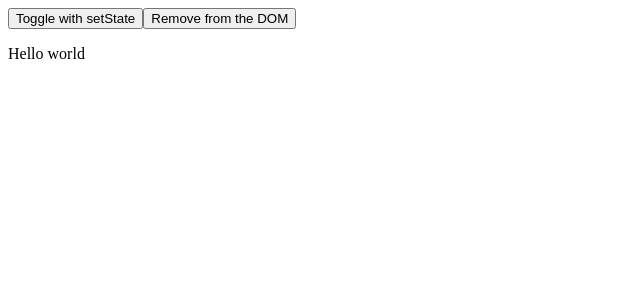
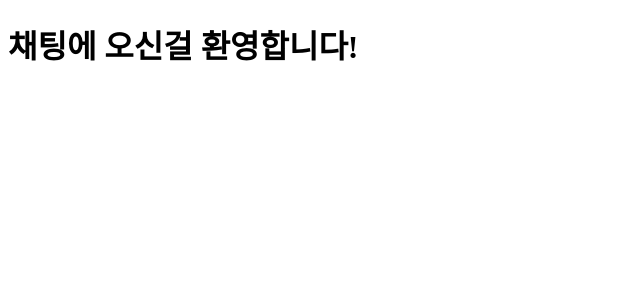
Before and after one commit to vin-jaehong/practice-react-official-document, a React (Create React App) app: page / in a window 1280 px wide. Shown: the top 300 px of the page, without its empty margins (0-640 px from the left). Built offline with nearby package versions, Linux system fonts and the light colour scheme.

Commit message:
feat: useEffect 및 cleanUp 함수 사용 예시

```diff
--- a/src/App.tsx
+++ b/src/App.tsx
@@ -1,9 +1,9 @@
-import Counter from 'components/Counter';
+import ChatRoom from './components/ChatRoom';
 
 function App() {
   return (
     <>
-      <Counter />
+      <ChatRoom />
     </>
   );
 }
--- /dev/null
+++ b/src/components/ChatRoom.tsx
@@ -0,0 +1,22 @@
+import { useEffect } from 'react';
+
+const createConnection = () => {
+  // 실제 구현은 정말로 채팅 서버에 연결하는 것이 되어야 합니다.
+  return {
+    connect() {
+      console.log('✅ 연결 중...');
+    },
+    disconnect() {
+      console.log('❌ 연결 해제됨');
+    }
+  };
+};
+
+export default function ChatRoom() {
+  useEffect(() => {
+    const connection = createConnection();
+    connection.connect();
+    return () => connection.disconnect();
+  }, []);
+  return <h1>채팅에 오신걸 환영합니다!</h1>;
+}
```
